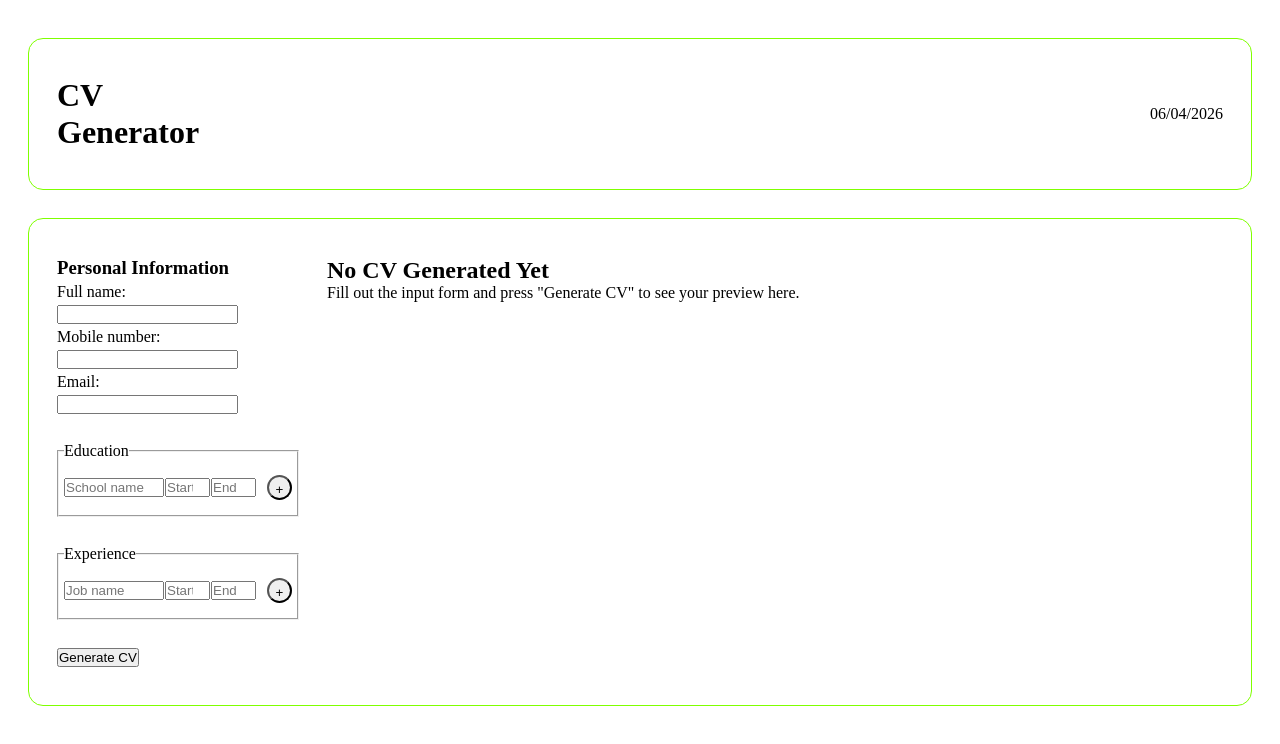
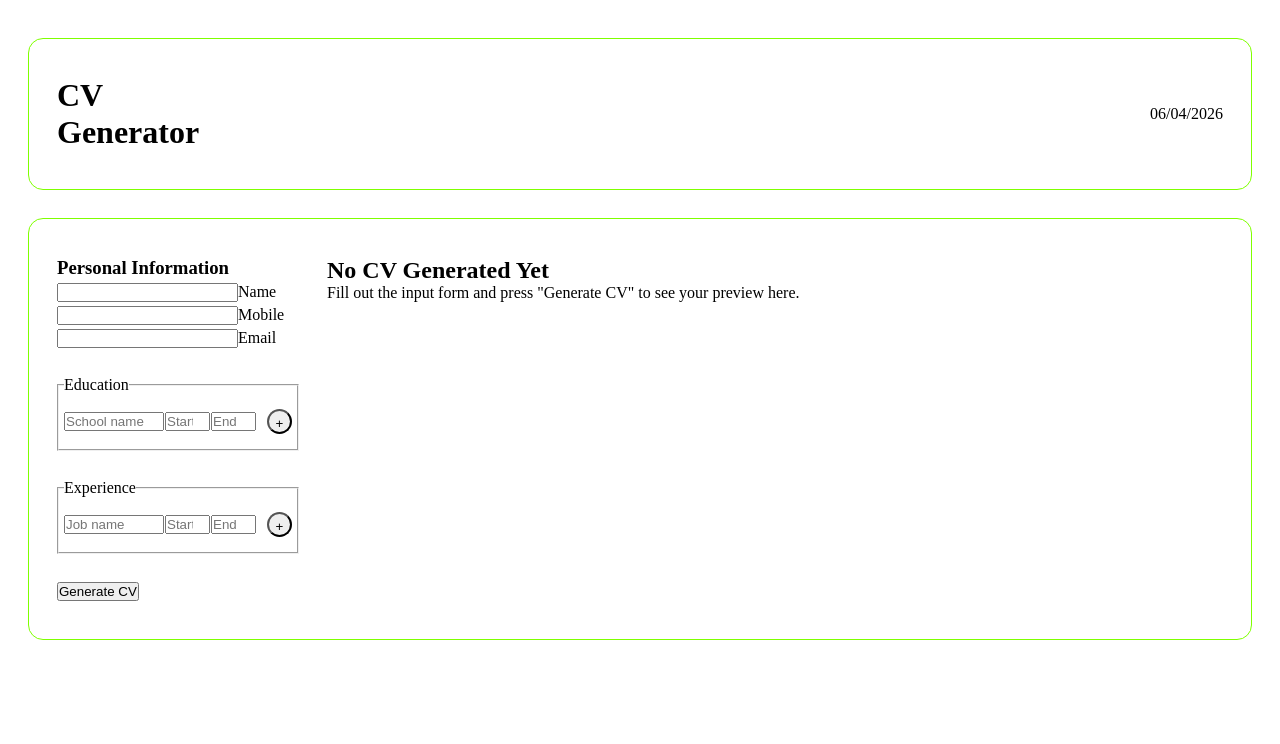
Before and after one commit to NomadicHippiee/cv-generator, a React (Vite) app: page / in a window 1280 px wide. Shown: the top 744 px of the page. Built offline with nearby package versions, Linux system fonts and the light colour scheme.

Commit message:
Fix grouping for input form layout

```diff
--- a/src/components/InputForm.jsx
+++ b/src/components/InputForm.jsx
@@ -95,7 +95,7 @@ export default function InputForm({ setCVData, onSubmit, initialData }) {
     <form>
       <div className="personalInfo">
         <h3>Personal Information</h3>
-        <label htmlFor="fullName">Full name:</label>
+        <div className="inputGroup">
           <input
             type="text"
             id="fullName"
@@ -103,8 +103,15 @@ export default function InputForm({ setCVData, onSubmit, initialData }) {
             autoComplete="name"
             value={personalInfo.name}
             onChange={handlePersonalChange}
+            className="input"
+            required
           />
-        <label htmlFor="mobileNum">Mobile number:</label>
+          <span className="highlight" />
+          <span className="bar" />
+          <label htmlFor="fullName">Name</label>
+        </div>
+
+        <div className="inputGroup">
           <input
             type="tel"
             id="mobileNum"
@@ -112,8 +119,15 @@ export default function InputForm({ setCVData, onSubmit, initialData }) {
             autoComplete="tel"
             value={personalInfo.phone}
             onChange={handlePersonalChange}
+            className="input"
+            required
           />
-        <label htmlFor="email">Email:</label>
+          <span className="highlight" />
+          <span className="bar" />
+          <label htmlFor="mobileNum">Mobile</label>
+        </div>
+
+        <div className="inputGroup">
           <input
             type="email"
             id="email"
@@ -121,7 +135,13 @@ export default function InputForm({ setCVData, onSubmit, initialData }) {
             autoComplete="email"
             value={personalInfo.email}
             onChange={handlePersonalChange}
+            className="input"
+            required
           />
+          <span className="highlight" />
+          <span className="bar" />
+          <label htmlFor="email">Email</label>
+        </div>
       </div>
       <fieldset>
         <legend>Education</legend>
```
Lines whose indentation alone changed are shown as unchanged.
